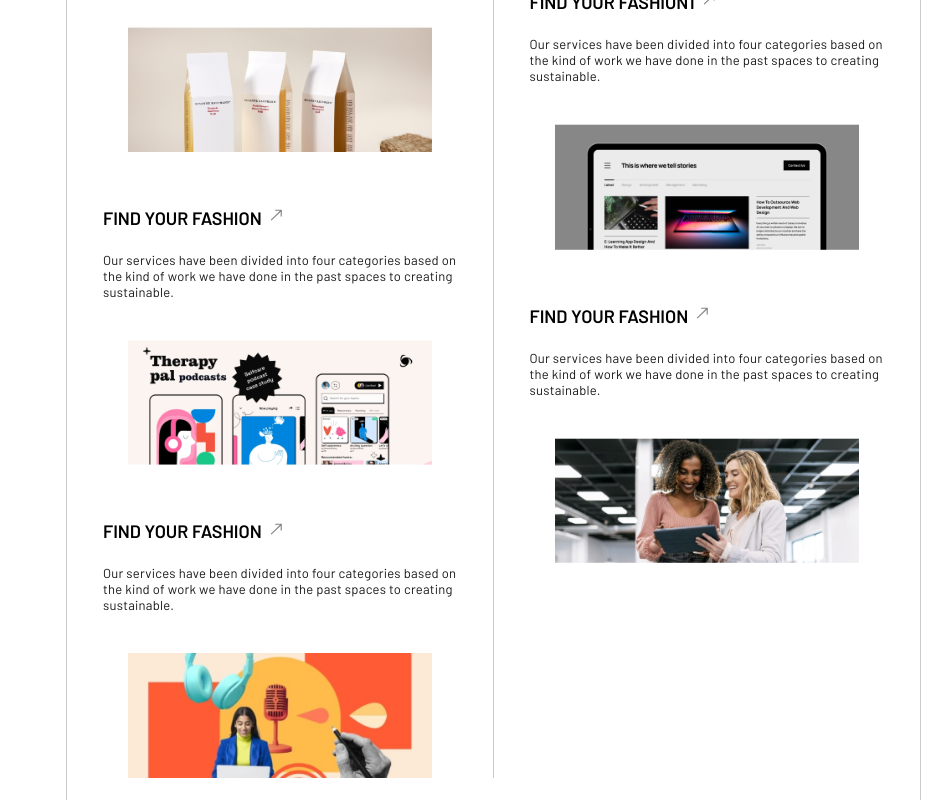
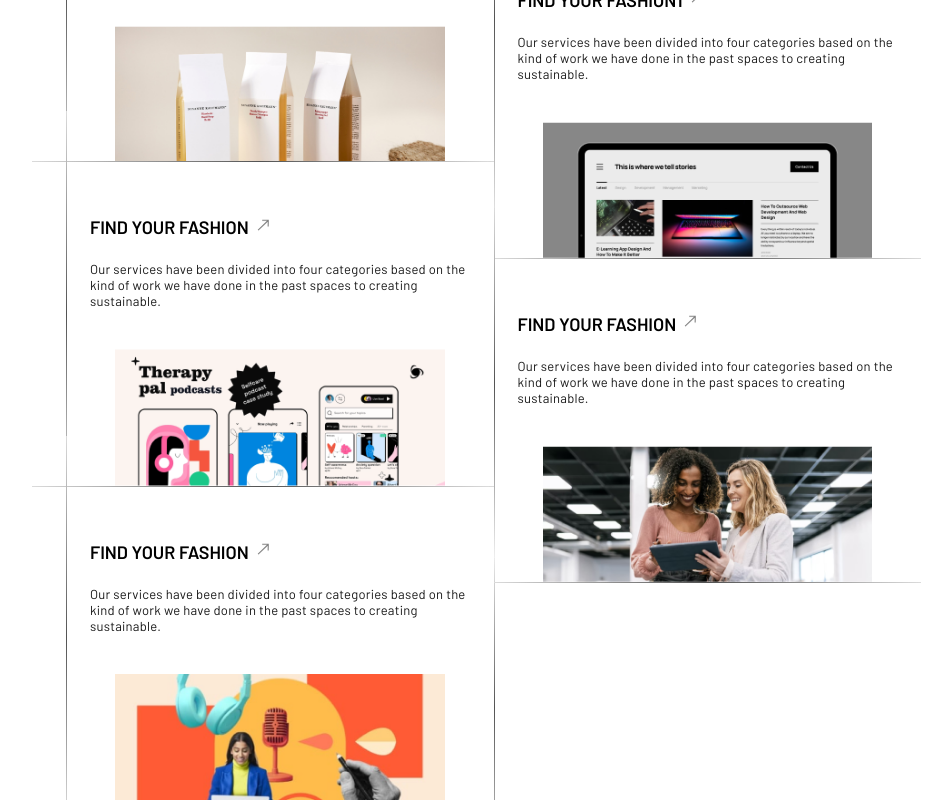
Before and after one commit to swap13-maker/The-Honest-Co, a React (Create React App) app: page / in a window 1280 px wide. Shown: the part 8580-9380 px from the top of the page, without its empty margins (289-1241 px from the left). Built offline with nearby package versions, Linux system fonts and the light colour scheme; the HTML template or start-up script is replaced by a standard one.

Commit message:
[fix]: border fixes for blog

```diff
--- a/src/App.css
+++ b/src/App.css
@@ -281,8 +281,7 @@ h1 {
 .blog_left {
   position: relative;
 }
-.blog_left::before,
-.blog_left::after {
+.blog_left::before {
   content: "";
   position: absolute;
   bottom: -10px;
--- a/src/components/Blogs.css
+++ b/src/components/Blogs.css
@@ -18,16 +18,10 @@
   background: #000;
   transition: width 0.3s;
 }
-.blog-card:hover > .blog-heading::after {
-  /* width: 100%; */
-}
+
 .blog-card,
 .blog_left {
-  /* border-bottom: 1px solid #ccc;  */
   position: relative;
-  overflow: hidden;
-
-  /* justify-content: flex-start; */
 }
 .blog-card::after {
   content: "";
@@ -66,7 +60,12 @@
   position: relative;
 }
 
-.case-thumbnail-wrapper:before {
+.blog__card__wrapper {
+  position: relative;
+}
+.case-thumbnail-wrapper:before,
+.blog__card__wrapper::before,
+.blog__card__wrapper.odd:last-child .blog-card::before {
   content: "";
   background-image: linear-gradient(to right, #dbdbdb, #535353, #dbdbdb);
   background-image: -webkit-linear-gradient(
@@ -83,7 +82,37 @@
   left: -34px;
 }
 
-.case-thumbnail-wrapper:after {
+.blog__card__wrapper.odd::before {
+  width: 107%;
+  left: -34px;
+}
+
+.blog__card__wrapper.odd:last-child:after {
+  left: -34px;
+  width: 107%;
+}
+
+.blog__card__wrapper.even:first-child .blog_left::before {
+  top: -125px;
+  height: 130%;
+}
+
+.blog__card__wrapper.odd:last-child .blog-card::before {
+  right: -1px;
+  height: 100%;
+  width: 1px;
+  top: 60px;
+  left: unset;
+  background-image: linear-gradient(to top, #dbdbdb, #535353, #f7f7f7);
+}
+
+.blog__card__wrapper.even::before {
+  width: 100%;
+  left: 0;
+}
+
+.case-thumbnail-wrapper:after,
+.blog__card__wrapper::after {
   content: "";
   background-image: linear-gradient(to right, #dbdbdb, #535353, #dbdbdb);
   background-image: -webkit-linear-gradient(
@@ -100,7 +129,12 @@
   left: -34px;
 }
 
-.case-thumbnail::after {
+.blog__card__wrapper::after {
+  width: 100%;
+  left: 0;
+}
+.case-thumbnail::after,
+.blog-card::after {
   content: "";
   background-image: linear-gradient(to top, #efefef, #535353, #dbdbdb);
   background-image: -webkit-linear-gradient(to top, #efefef, #535353, #efefef);
@@ -126,6 +160,22 @@
   right: -1px;
 }
 
+.blogs__container .col-md-6 {
+  padding: 0;
+}
+.blog_left::before {
+  content: "";
+  background-image: linear-gradient(to top, #efefef, #535353, #dbdbdb);
+  background-image: -webkit-linear-gradient(to top, #efefef, #535353, #efefef);
+  background-image: -moz-linear-gradient(top, #000, transparent);
+  background-image: -o-linear-gradient(top, #000, transparent);
+  height: 108%;
+  width: 1px;
+  position: absolute;
+  top: -50px;
+  left: 0;
+}
+
 .row.case-card:last-child .case-thumbnail::before {
   top: 20px;
 }
@@ -146,6 +196,9 @@
 .blog-border {
   border-left: 1px solid #ccc;
   border-right: 1px solid #ccc;
+}
+.blog-thumbnail {
+  overflow: hidden;
 }
 .blog-card:hover > .blog-thumbnail > img,
 .blog_left:hover > .blog-thumbnail > img {
--- a/src/components/Blogs.js
+++ b/src/components/Blogs.js
@@ -18,10 +18,11 @@ function Blogs() {
         </div>
       </div>
       <div className="col-md-9">
-        <div className="main-content">
-          <div className="row blog-border py-5">
-            <div className="col-md-6 right_border">
-              <div className="top_border d-none d-md-block"></div>
+        <div className="main-content blogs__container">
+          <div className="row py-5">
+            <div className="col-md-6 ">
+              <div className="d-none d-md-block"></div>
+              <div className="blog__card__wrapper odd">
                 <div className="blog-card px-4 pt-4">
                   <div className="blog-heading">
                     Find your Fashion
@@ -49,6 +50,8 @@ function Blogs() {
                     <img className="w-100" src={blog1} title="" alt="" />
                   </div>
                 </div>
+              </div>
+              <div className="blog__card__wrapper odd">
                 <div className="blog-card px-4 pt-4">
                   <div className="blog-heading">
                     Find your Fashion
@@ -76,6 +79,9 @@ function Blogs() {
                     <img className="w-100" src={blog2} title="" alt="" />
                   </div>
                 </div>
+              </div>
+
+              <div className="blog__card__wrapper odd">
                 <div className="blog-card px-4 pt-4">
                   <div className="blog-heading">
                     Find your Fashion
@@ -104,8 +110,10 @@ function Blogs() {
                   </div>
                 </div>
               </div>
+            </div>
 
-            <div className="col-md-6 border-top mt-5 pt-5">
+            <div className="col-md-6 mt-5 pt-5">
+              <div className="blog__card__wrapper even">
                 <div className="blog_left px-4 pt-4">
                   <div className="blog-heading">
                     Find your Fashion1
@@ -133,6 +141,9 @@ function Blogs() {
                     <img className="w-100" src={blog4} title="" alt="" />
                   </div>
                 </div>
+              </div>
+              <div className="blog__card__wrapper even">
+                {" "}
                 <div className="blog_left px-4 pt-4">
                   <div className="blog-heading">
                     Find your Fashion
@@ -164,6 +175,7 @@ function Blogs() {
             </div>
           </div>
         </div>
+      </div>
     </section>
   );
 }
```
Lines whose indentation alone changed are shown as unchanged.
